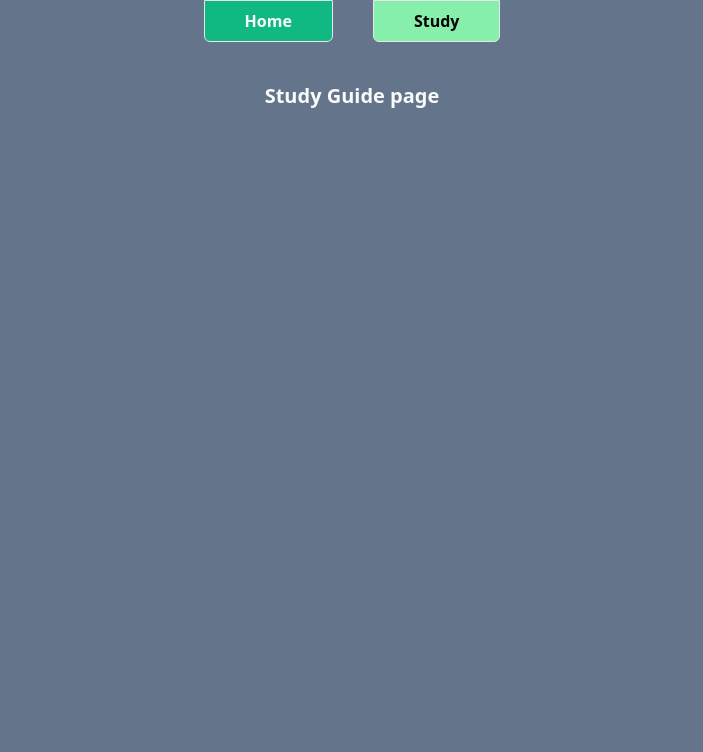
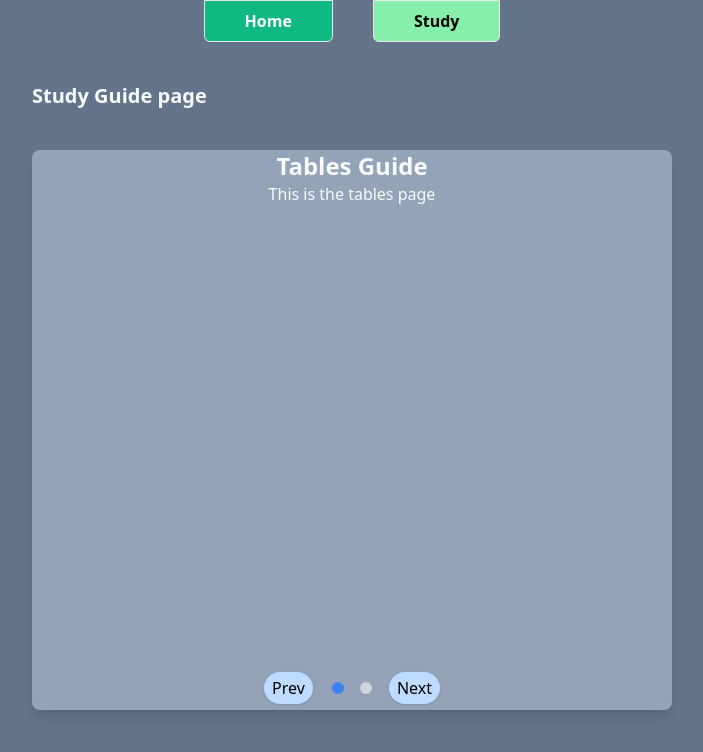
Before and after one commit to SNelson723/dcr_sandbox, a React (Vite) app: page /study in a window 1280 px wide. Shown: the top 752 px of the page, without its empty margins (288-991 px from the left). Built offline with nearby package versions, Linux system fonts and the light colour scheme; no server answers.

Commit message:
Sets up the carousel and now I can start working on this study guide and making widgets for Tommy

```diff
--- /dev/null
+++ b/src/components/Carousel.tsx
@@ -0,0 +1,70 @@
+/* eslint-disable react-hooks/exhaustive-deps */
+import React, { useEffect, useState } from "react";
+import { useAppDispatch } from "../hooks";
+import { setCarouselTitle } from "../features/appSlice";
+
+type CarouselProps = {
+  children: React.ReactNode;
+};
+
+const Carousel = ({ children }: CarouselProps) => {
+  const dispatch = useAppDispatch();
+  const [visibleIndex, setVisibleIndex] = useState<number>(0);
+
+  const totalSlides = React.Children.count(children); // Counts the number of children
+  const goTo = (i: number) => setVisibleIndex((i + totalSlides) % totalSlides); // Wraps around the index
+  const next = () => goTo(visibleIndex + 1);
+  const prev = () => goTo(visibleIndex - 1);
+
+  // Got to set the title based on the index of the slide
+  useEffect(() => {
+    const child = React.Children.toArray(children)[visibleIndex];
+    if (React.isValidElement(child) && (child as React.ReactElement<{ title?: string }>).props.title) {
+      const title = (child as React.ReactElement<{ title?: string }>).props.title!;
+      dispatch(setCarouselTitle(title));
+    }
+  }, [visibleIndex]);
+
+  return (
+    <div className="relative min-w-[50vw] w-full overflow-hidden h-[70vh] bg-slate-400 rounded-lg shadow-lg">
+      <div
+        className="flex transition-transform duration-500"
+        style={{ transform: `translateX(-${visibleIndex * 100}%)` }}
+      >
+        {React.Children.map(children, (child, i) => (
+          <div key={`child_${i}`} className="w-full flex-shrink-0">
+            {child}
+          </div>
+        ))}
+      </div>
+
+      {/* buttons and dots */}
+
+      <div className="absolute bottom-0 left-1/2 z-50 -translate-x-1/2 mb-4 flex gap-2">
+        <button
+          onClick={prev}
+          className="absolute -left-16 top-1/2 -translate-y-1/2 z-10 bg-blue-200 py-1 px-2 hover:bg-blue-400 transition-all duration-300 rounded-full p-1 shadow"
+        >
+          Prev
+        </button>
+        <button
+          onClick={next}
+          className="absolute -right-16 top-1/2 -translate-y-1/2 z-10 bg-blue-200 py-1 px-2 hover:bg-blue-400 transition-all duration-300 rounded-full p-1 shadow"
+        >
+          Next
+        </button>
+        {Array.from({ length: totalSlides }, (_, i) => (
+          <button
+            key={`dot_${i}`}
+            onClick={() => goTo(i)}
+            className={`w-3 h-3 rounded-full mx-1 ${
+              i === visibleIndex ? "bg-blue-500" : "bg-gray-300"
+            }`}
+          />
+        ))}
+      </div>
+    </div>
+  );
+};
+
+export default Carousel;
--- a/src/features/appSlice.ts
+++ b/src/features/appSlice.ts
@@ -2,21 +2,26 @@ import { createSlice, PayloadAction } from '@reduxjs/toolkit';
 
 export interface AppState {
   url: string;
+  carouselTitle: string;
 };
 
 const initialState: AppState = {
   url: "https://localhost:44324/api/",
+  carouselTitle: ""
 };
 
 const appSlice = createSlice({
   name: 'app',
   initialState,
   reducers: {
-    setUrl(state, action: PayloadAction<string>) {
+    setUrl: (state, action: PayloadAction<string>) => {
       state.url = action.payload;
     },
+    setCarouselTitle: (state, action: PayloadAction<string>) => {
+      state.carouselTitle = action.payload;
+    }
   },
 });
 
-export const { setUrl } = appSlice.actions;
+export const { setUrl, setCarouselTitle } = appSlice.actions;
 export default appSlice.reducer;
--- /dev/null
+++ b/src/pages/study/Fields.tsx
@@ -0,0 +1,16 @@
+
+type Props = {
+  title?: string;
+}
+const Fields = ({title = "Fields"}: Props) => {
+  return (
+    <div className="flex flex-col text-black items-center justify-center h-full w-full">
+      <h1 className="text-2xl font-bold text-slate-50">{title}</h1>
+      <div className="w-full h-full flex flex-col items-center justify-center">
+        <p className="text-slate-50">This is the fields page</p>
+      </div>
+    </div>
+  );
+};
+
+export default Fields;
--- a/src/pages/study/StudyGuide.tsx
+++ b/src/pages/study/StudyGuide.tsx
@@ -2,6 +2,9 @@ import { useEffect } from "react";
 import { getTables } from "../../api/tables";
 import { useAppDispatch, useAppSelector } from "../../hooks";
 import { setTables } from "../../features/tableSlice";
+import Tables from "./Tables";
+import Carousel from "../../components/Carousel";
+import Fields from "./Fields";
 
 const StudyGuide = () => {
   const dispatch = useAppDispatch();
@@ -26,7 +29,12 @@ const StudyGuide = () => {
       <div className="text-xl my-10 font-semibold">Study Guide page</div>
 
       {/* Carousel practice */}
-      <div></div>
+      <div className="text-black">
+        <Carousel>
+          <Tables title="Tables Guide" />
+          <Fields title="Fields Guide" />
+        </Carousel>
+      </div>
     </div>
   );
 };
--- /dev/null
+++ b/src/pages/study/Tables.tsx
@@ -0,0 +1,15 @@
+type Props = {
+  title?: string;
+};
+const Tables = ({ title = "Tables" }: Props) => {
+  return (
+    <div className="flex flex-col items-center justify-center h-full w-full">
+      <h1 className="text-2xl font-bold text-slate-50">{title}</h1>
+      <div className="w-full h-full flex flex-col items-center justify-center">
+        <p className="text-slate-50">This is the tables page</p>
+      </div>
+    </div>
+  );
+};
+
+export default Tables;
```
